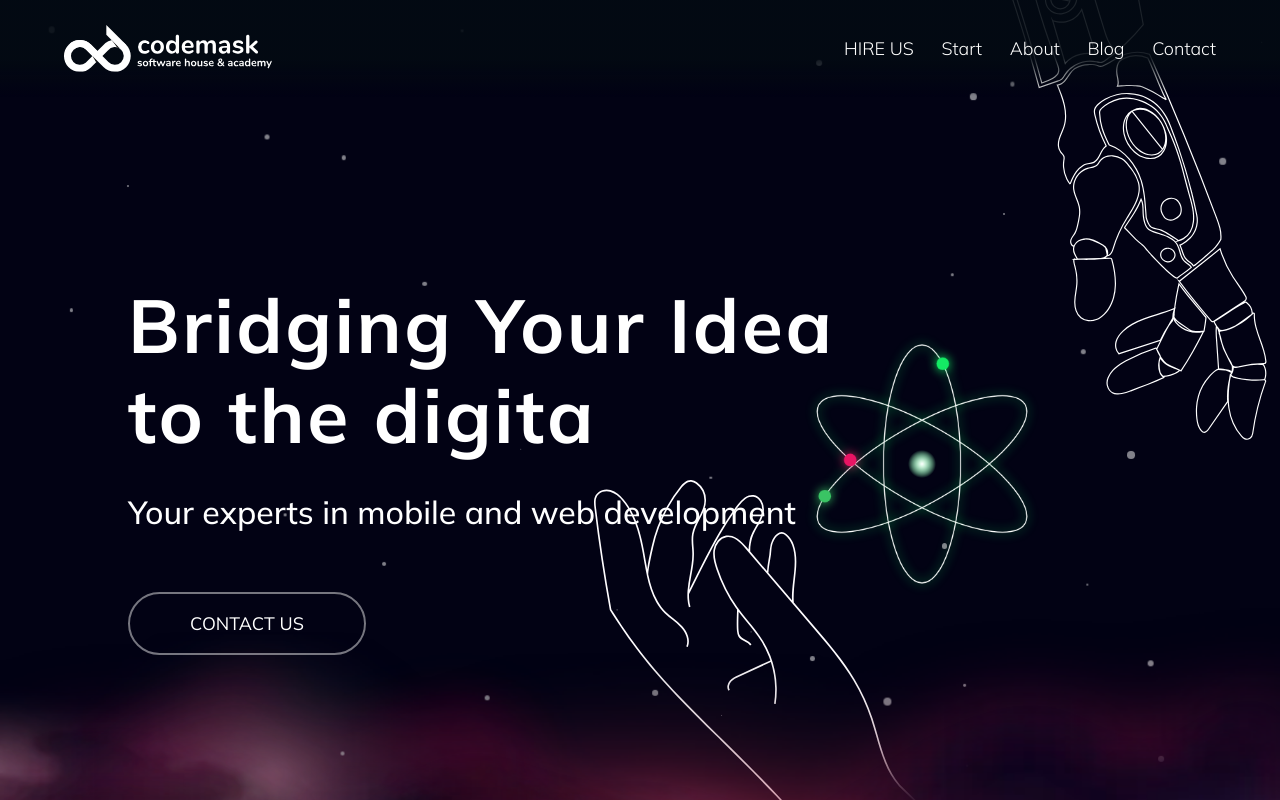
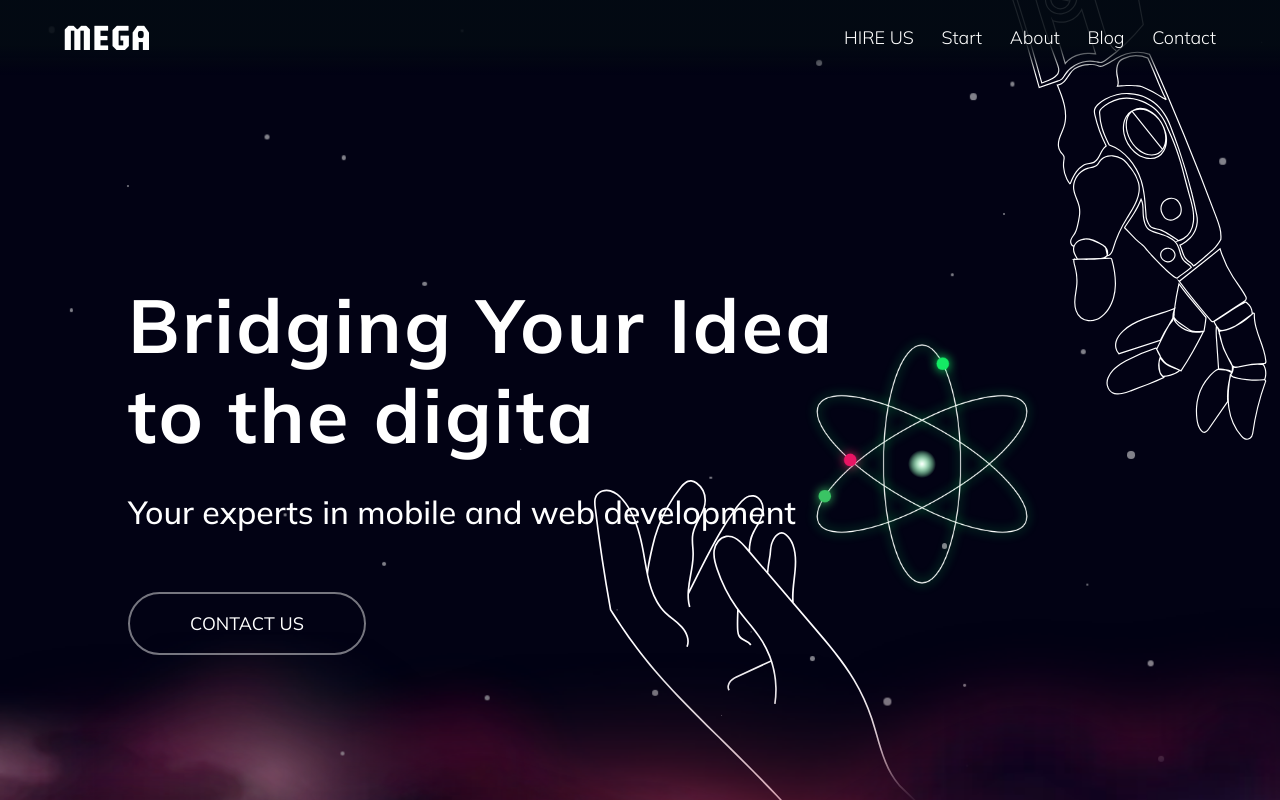
Before and after one commit to happy280299/mega-web, a React (Vite) app: page / in a window 1280 px wide. Shown: the top 800 px of the page. Built offline with nearby package versions, Linux system fonts and the light colour scheme.

Commit message:
change logo

```diff
--- a/src/assets/Component/Footer/index.tsx
+++ b/src/assets/Component/Footer/index.tsx
@@ -19,9 +19,9 @@ const Footer = () => {
         <FooterDetail>
           <FooterLogo>
             <img
-              src="/assets/images/common/codemask.svg"
-              width={200}
-              height={45}
+              src="/assets/images/common/logo.png"
+              width={85}
+              height={25}
               loading="lazy"
               alt="Mega"
             />
--- a/src/assets/Component/Footer/styled.tsx
+++ b/src/assets/Component/Footer/styled.tsx
@@ -37,7 +37,7 @@ export const FooterLogo = styled.div`
   gap: 24px;
   justify-content: flex-start;
   img {
-    width: 200px;
+    width: 85px;
     height: auto;
     cursor: pointer;
     pointer-events: all;
--- a/src/assets/Component/Header/index.tsx
+++ b/src/assets/Component/Header/index.tsx
@@ -28,9 +28,9 @@ const Header = () => {
       <HeaderWrapper>
         <HeaderLogo>
           <img
-            src="/assets/images/common/header_logo.svg"
-            width={208}
-            height={47}
+            src="/assets/images/common/logo.png"
+            width={85}
+            height={25}
             loading="lazy"
             alt="Mega"
           />
--- a/src/assets/Component/Header/styled.tsx
+++ b/src/assets/Component/Header/styled.tsx
@@ -22,7 +22,7 @@ export const HeaderWrapper = styled.div`
 export const HeaderLogo = styled.div`
   @media screen and (max-width: 1024px) {
     img {
-      width: 160px;
+      width: 85px;
     }
   }
 `;
```
Also changed, not shown: public/assets/images/common/logo.png (added).
